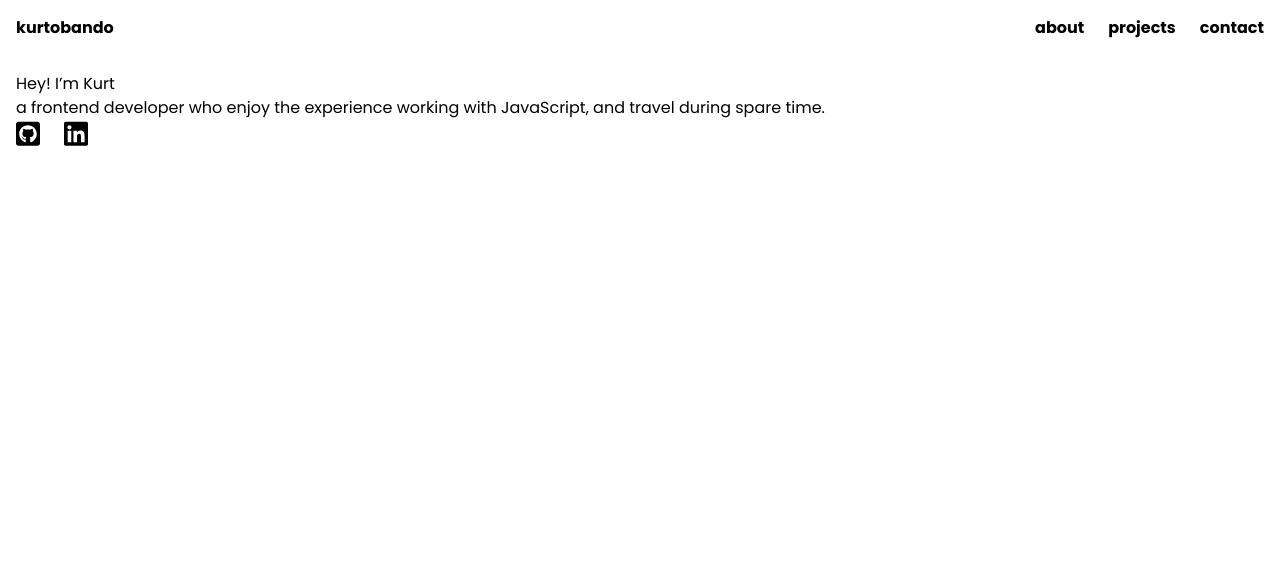
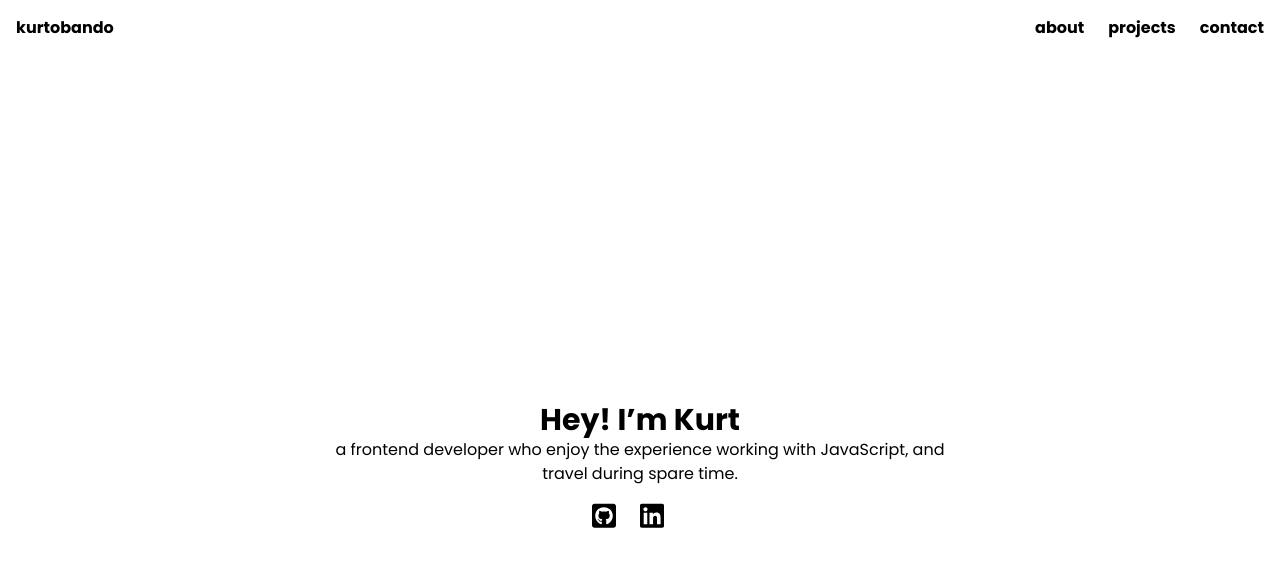
Before and after one commit to kurtobando/simple-portfolio, a Next.js app: page / in a window 1280 px wide. Shown: the top 566 px of the page. Built offline with nearby package versions, Linux system fonts and the light colour scheme; no server answers.

Commit message:
initial styles for the index component

```diff
--- a/pages/index.tsx
+++ b/pages/index.tsx
@@ -5,11 +5,20 @@ export default function Home(): JSX.Element {
     return (
         <div>
             <Layout>
-                <h1>Hey! I’m Kurt</h1>
-                <p>
-                    a frontend developer who enjoy the experience working with JavaScript, and travel during spare time.
-                </p>
-                <SocialMediaList />
+                <div className="text-center ">
+                    <div className="h-screen flex flex-col justify-center">
+                        <h1 className="font-bold text-3xl">Hey! I’m Kurt</h1>
+                        <div className="mx-auto w-5/6 md:w-4/6 lg:w-3/6">
+                            <p>
+                                a frontend developer who enjoy the experience working with JavaScript, and travel during
+                                spare time.
+                            </p>
+                        </div>
+                        <div className="mx-auto py-4">
+                            <SocialMediaList />
+                        </div>
+                    </div>
+                </div>
             </Layout>
         </div>
     )
```
